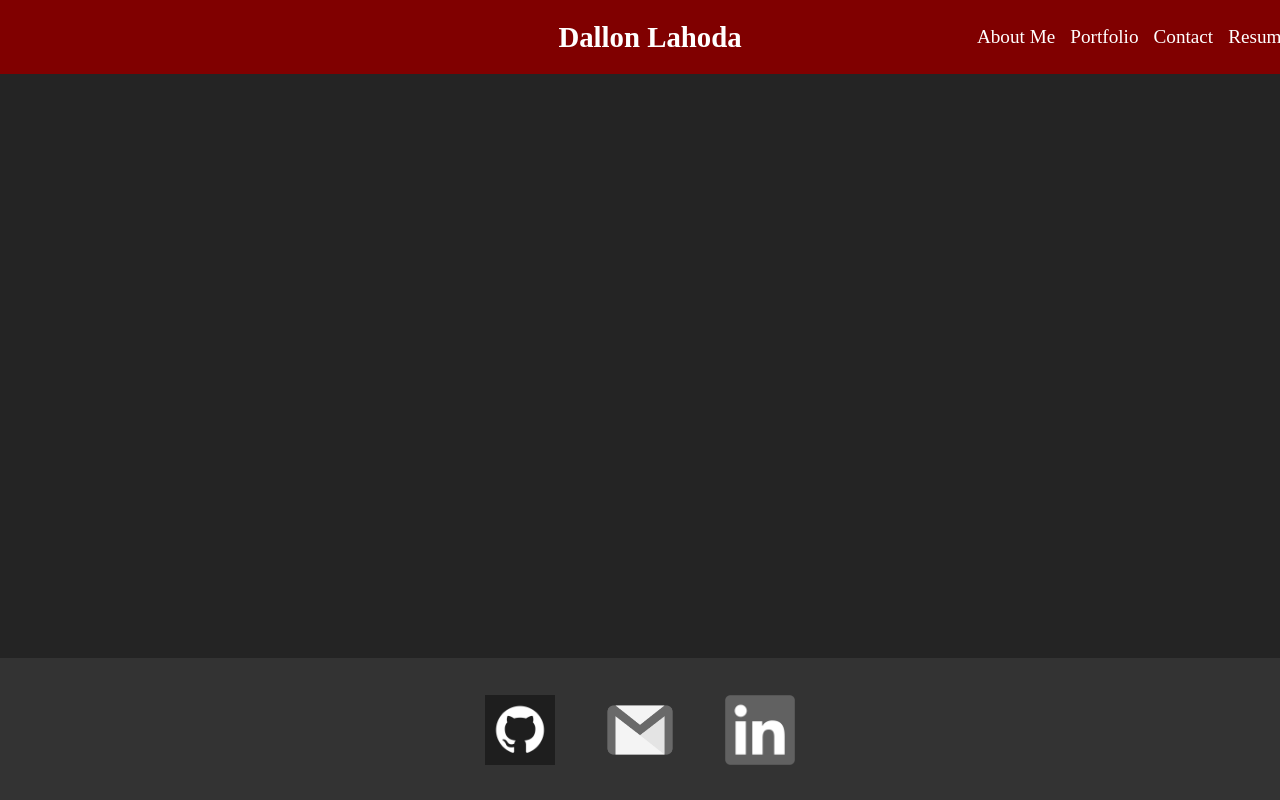
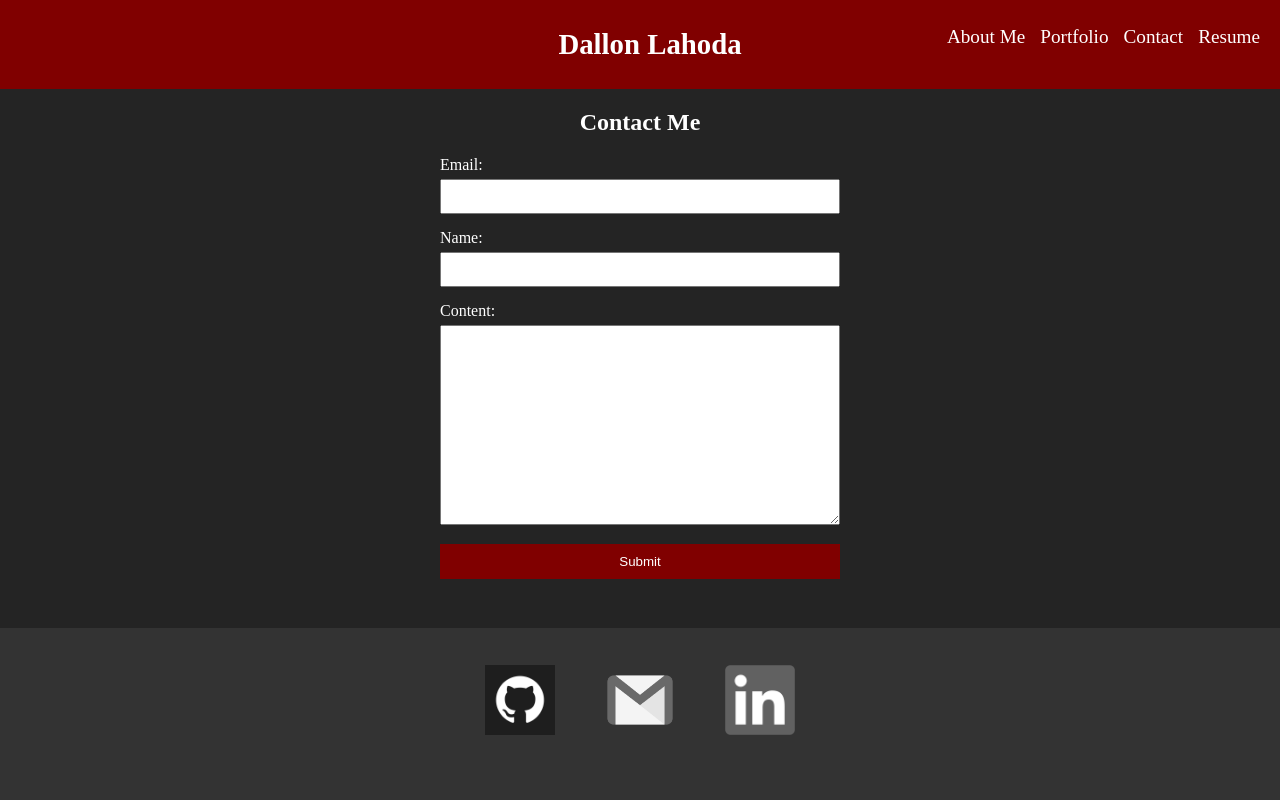
Before and after one commit to boomshakazulu/React-Portfolio, a React (Vite) app: page /Contact in a window 1280 px wide. Built offline with nearby package versions, Linux system fonts and the light colour scheme.

Commit message:
added contact page

```diff
--- /dev/null
+++ b/src/components/Styling/Contact.css
@@ -0,0 +1,45 @@
+h2 {
+  text-align: center;
+}
+
+form {
+  max-width: 400px;
+  margin: 0 auto;
+}
+
+div {
+  margin-bottom: 15px;
+}
+
+label {
+  display: block;
+  margin-bottom: 5px;
+}
+
+textarea {
+  height: 200px; /* Adjust the height as needed */
+}
+
+input,
+textarea {
+  width: 100%;
+  padding: 8px;
+  box-sizing: border-box;
+}
+
+button {
+  background-color: #800000;
+  color: #fff;
+  padding: 10px 15px;
+  border: none;
+  cursor: pointer;
+  width: 100%;
+  box-sizing: border-box;
+}
+
+/* Responsive styles for smaller screens */
+@media only screen and (max-width: 767px) {
+  form {
+    max-width: 100%;
+  }
+}
--- a/src/components/Styling/Nav.css
+++ b/src/components/Styling/Nav.css
@@ -35,6 +35,10 @@
   padding: 10px;
 }
 
+.navbar-nav {
+  margin-right: 30px;
+}
+
 .navbar-nav .nav-link {
   color: #fff;
   margin-left: 15px;
--- a/src/pages/Contact.jsx
+++ b/src/pages/Contact.jsx
@@ -1,3 +1,77 @@
+import React, { useState } from "react";
+import "../components/Styling/Contact.css";
+
 export default function ContactPage() {
-  <h1>test</h1>;
+  const [email, setEmail] = useState("");
+  const [name, setName] = useState("");
+  const [content, setContent] = useState("");
+  const [error, setError] = useState("");
+
+  const validateForm = () => {
+    if (!email) {
+      setError("Email is required");
+      return false;
+    } else if (!/\S+@\S+\.\S+/.test(email)) {
+      setError("Invalid email address");
+      return false;
+    } else if (!name) {
+      setError("Name is required");
+      return false;
+    } else if (!content) {
+      setError("Content is required");
+      return false;
+    } else {
+      setError("");
+      return true;
+    }
+  };
+
+  const handleSubmit = (e) => {
+    e.preventDefault();
+
+    if (validateForm()) {
+      // If there are no errors, proceed with form submission
+      // Handle form submission (you can add your logic here)
+      console.log("Form submitted:", { email, name, content });
+    }
+  };
+
+  return (
+    <div>
+      <h2>Contact Me</h2>
+      <form onSubmit={handleSubmit}>
+        <div>
+          <label>Email:</label>
+          <input
+            type="email"
+            value={email}
+            onChange={(e) => setEmail(e.target.value)}
+            onBlur={validateForm}
+            required
+          />
+        </div>
+        <div>
+          <label>Name:</label>
+          <input
+            type="text"
+            value={name}
+            onChange={(e) => setName(e.target.value)}
+            onBlur={validateForm}
+            required
+          />
+        </div>
+        <div>
+          <label>Content:</label>
+          <textarea
+            value={content}
+            onChange={(e) => setContent(e.target.value)}
+            onBlur={validateForm}
+            required
+          ></textarea>
+        </div>
+        {error && <p>{error}</p>}
+        {error ? null : <button type="submit">Submit</button>}
+      </form>
+    </div>
+  );
 }
```
Also changed, not shown: src/components/UI/Footerlink.jsx (deleted).
